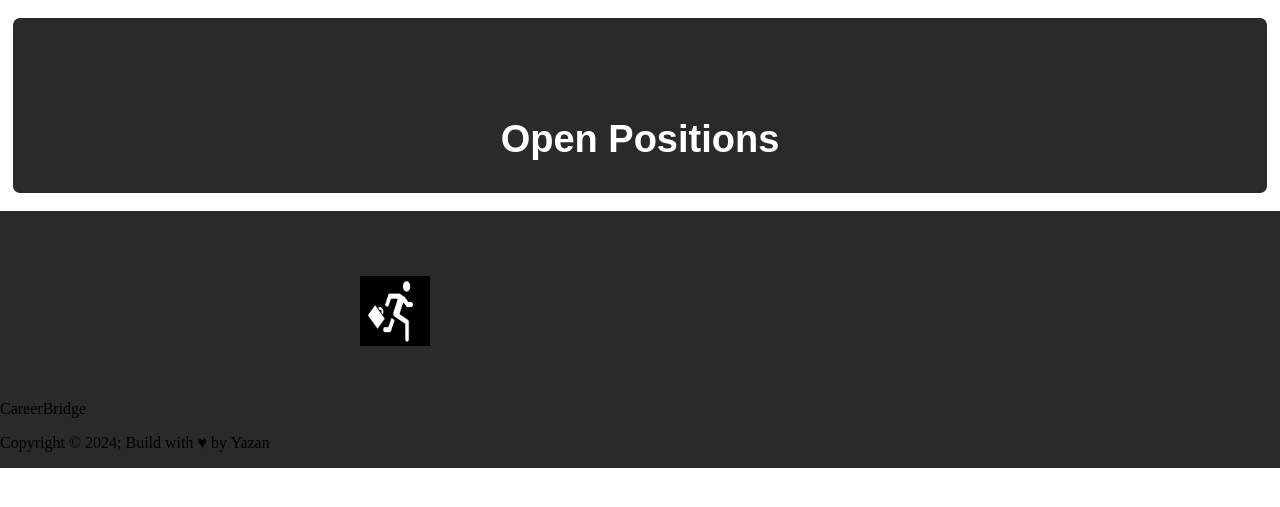
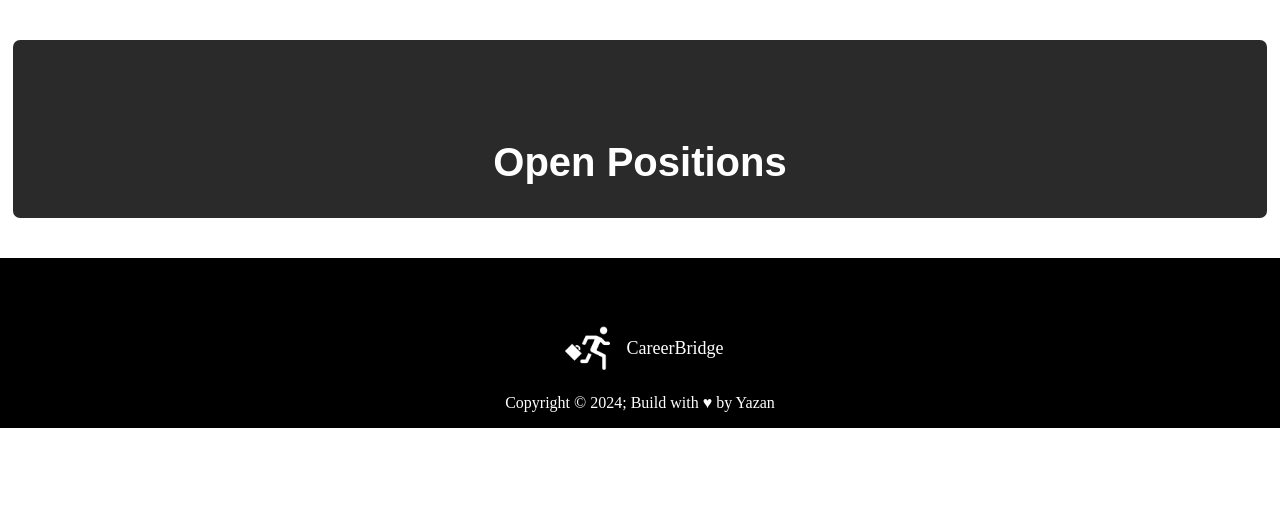
Before and after one commit to Yazan-ys202110319/CareerBridge, a Flask app: template templates/home.html in a window 1280 px wide; the page is wider, and only the part inside the window is pictured. Shown: the part 120-627 px from the top of that part. Run offline with Flask 3, Linux system fonts and the light colour scheme; the template is opened without the code that fills it, so the values that code supplies are empty; some web fonts are replaced.

Commit message:
Update home.css

```diff
--- a/static/styles/home.css
+++ b/static/styles/home.css
@@ -156,7 +156,7 @@ body, html {
     text-align: center;
     color: #FFF;
     font-weight: bold;
-    font-size: 38px;
+    font-size: 40px;
     margin-top: 100px;
 }
 
@@ -165,18 +165,35 @@ body, html {
     display: flex;
     flex-direction: column;
     border-radius: 7px;
-    margin: 18px 13px;
+    margin: 40px 13px;
     color: white;
 }
 
 .footer {
-    background-color: rgb(42, 42, 42);
+    background-color: black;
+}
+
+.part-1 {
+    display: flex;
+    align-items: center;
+    justify-content: center;
+}
+
+.name {
+    color: #FFF;
+    margin-top: 65px;
+    font-size: 18px;
 }
 
 .logo-footer {
     width: 70px;
-    height: 70px;
+    height: 50px;
     margin-top: 65px;
-    margin-left: 360px;
-    margin-bottom: 50px;
 }
+
+.part-2 {
+    color: #FFF;
+    display: flex;
+    justify-content: center;
+    margin-top: 5px;
+}
```
